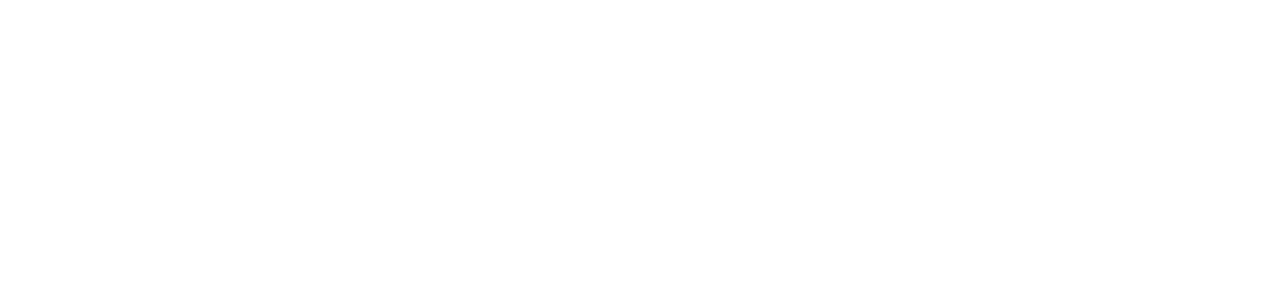
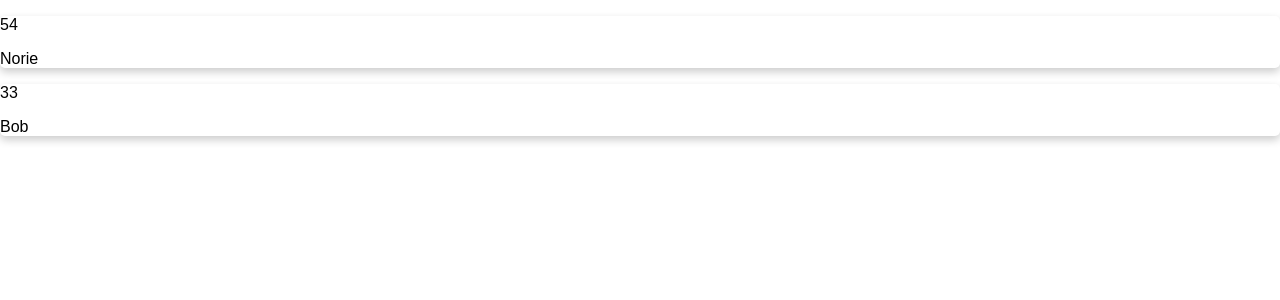
Before and after one commit to NorieM/user-list, a React (Create React App) app: page / in a window 1280 px wide. Shown: the top 300 px of the page. Built offline with nearby package versions, Linux system fonts and the light colour scheme.

Commit message:
Created Card and UserList components

```diff
--- a/src/App.js
+++ b/src/App.js
@@ -1,12 +1,12 @@
 import React from 'react';
-
+import UserList from './components/UserList/UserList';
 
 function App() {
 
-  const users = [{name:'Norie', age: 54}]
+  const users = [{name:'Norie', age: 54}, {name:'Bob', age:33}]
   return (
     <div>
-
+      <UserList users={users}/>
     </div>
   );
 }
--- a/src/components/UI/Card/Card.css
+++ b/src/components/UI/Card/Card.css
@@ -0,0 +1,5 @@
+.card {
+    box-shadow: 0 4px 8px 0 rgba(0,0,0,0.2);
+    transition: 0.3s;
+    border-radius: 5px; /* 5px rounded corners */
+  }
--- a/src/components/UI/Card/Card.js
+++ b/src/components/UI/Card/Card.js
@@ -0,0 +1,12 @@
+import React from 'react';
+import './Card.css';
+
+const Card = (props) => {
+  return (
+    <div className='card'><p>{props.name}</p><p>{props.age}</p></div>
+  )
+
+
+}
+
+export default Card
--- a/src/components/UserList/UserList.js
+++ b/src/components/UserList/UserList.js
@@ -0,0 +1,11 @@
+import React from "react";
+import Card from "../UI/Card/Card";
+
+const UserList = (props) => {
+  const renderedUsers = props.users.map((user) => {
+    return <Card name={user.age} age={user.name} />;
+  });
+  return <div>{renderedUsers}</div>;
+};
+
+export default UserList;
--- a/src/index.css
+++ b/src/index.css
@@ -1,6 +1,7 @@
 * {
   box-sizing: border-box;
 }
+
 
 html {
   font-family: sans-serif;
```
Also changed, not shown: src/components/User/User.css (deleted), src/components/User/User.js (deleted).
